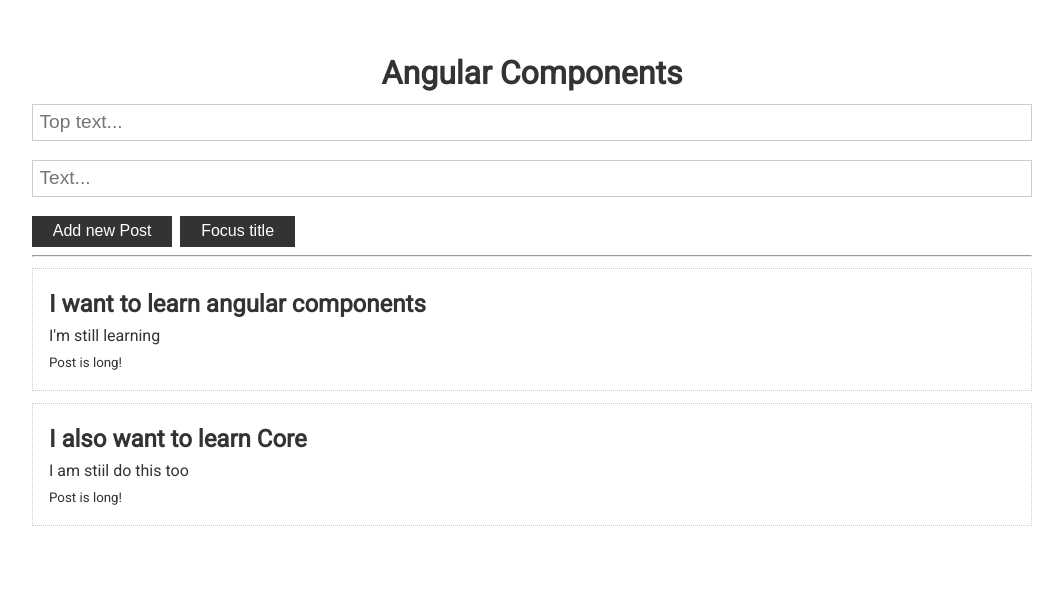
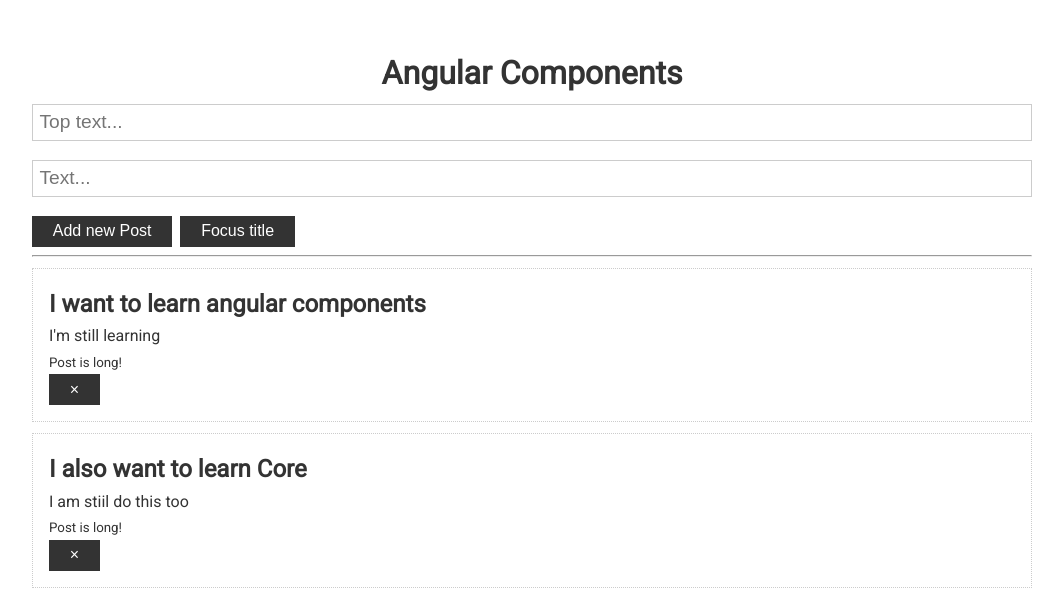
Before and after one commit to laskalexjob/ng-basics, an Angular app: page / in a window 1280 px wide. Shown: the top 610 px of the page, without its empty margins (108-1171 px from the left). Built offline with nearby package versions, Linux system fonts and the light colour scheme.

Commit message:
lifeCycle Hooks

```diff
--- a/src/app/app.component.html
+++ b/src/app/app.component.html
@@ -4,7 +4,7 @@
 
   <hr />
 
-  <app-post *ngFor="let item of posts" [post]="item">
+  <app-post *ngFor="let item of posts" [post]="item" (onRemove)="removePost($event)">
     <div #info>
       <small *ngIf="item.text.length > 10; else short">
         Post is long!
--- a/src/app/app.component.ts
+++ b/src/app/app.component.ts
@@ -16,7 +16,7 @@
     {
       title: 'I want to learn angular components',
       text: "I'm still learning",
-      id: 1,
+      id: 1
     },
     {
       title: 'I also want to learn Core',
@@ -25,6 +25,11 @@
     },
   ];
 
+  removePost(id: number) {
+    console.log('id to remove: ', id);
+    this.posts = this.posts.filter(p => p.id !== id)
+  }
+
   updatePosts(post: Post) {
     this.posts.unshift(post);
     console.log('Post', post);
--- a/src/app/post/post.component.html
+++ b/src/app/post/post.component.html
@@ -4,4 +4,5 @@
     {{ post.text }}
   </p>
   <ng-content></ng-content>
+  <button class="btn" (click)="removePost()">&times;</button>
 </div>
--- a/src/app/post/post.component.ts
+++ b/src/app/post/post.component.ts
@@ -1,4 +1,4 @@
-import { Component, ContentChild, ElementRef, Input, OnInit } from '@angular/core';
+import { AfterContentChecked, AfterContentInit, AfterViewChecked, AfterViewInit, Component, ContentChild, DoCheck, ElementRef, EventEmitter, Input, OnChanges, OnDestroy, OnInit, Output, SimpleChanges } from '@angular/core';
 import { Post } from '../app.component';
 
 @Component({
@@ -6,11 +6,53 @@
   templateUrl: './post.component.html',
   styleUrls: ['./post.component.scss'],
 })
-export class PostComponent implements OnInit {
+export class PostComponent implements
+  OnInit,
+  OnChanges,
+  DoCheck,
+  AfterContentInit,
+  AfterContentChecked,
+  AfterViewInit,
+  AfterViewChecked,
+  OnDestroy {
   @Input() post: Post;
+  @Output() onRemove = new EventEmitter<number>()
   @ContentChild('info', { static: true }) infoRef: ElementRef
 
+  constructor() {
+    console.log('Constructor');
+  }
+
+  removePost() {
+    this.onRemove.emit(this.post.id)
+  }
+
+  ngOnDestroy(): void {
+    console.log('OnDestroy')
+
+  }
+  ngAfterViewInit(): void {
+    console.log('AfterViewInit')
+  }
+  ngAfterViewChecked(): void {
+    console.log('AfterViewChecked')
+  }
+  ngAfterContentChecked(): void {
+    console.log('AfterContentChecked')
+  }
+
+  ngAfterContentInit(): void {
+    console.log('AfterContentInit')
+  }
+
+  ngDoCheck(): void {
+    console.log('DoCheck');
+  }
+  ngOnChanges(changes: SimpleChanges): void {
+    console.log('OnChanges', changes);
+  }
+
   ngOnInit(): void {
-    console.log(this.infoRef.nativeElement);
+    console.log('Oninit');
   }
 }
```
